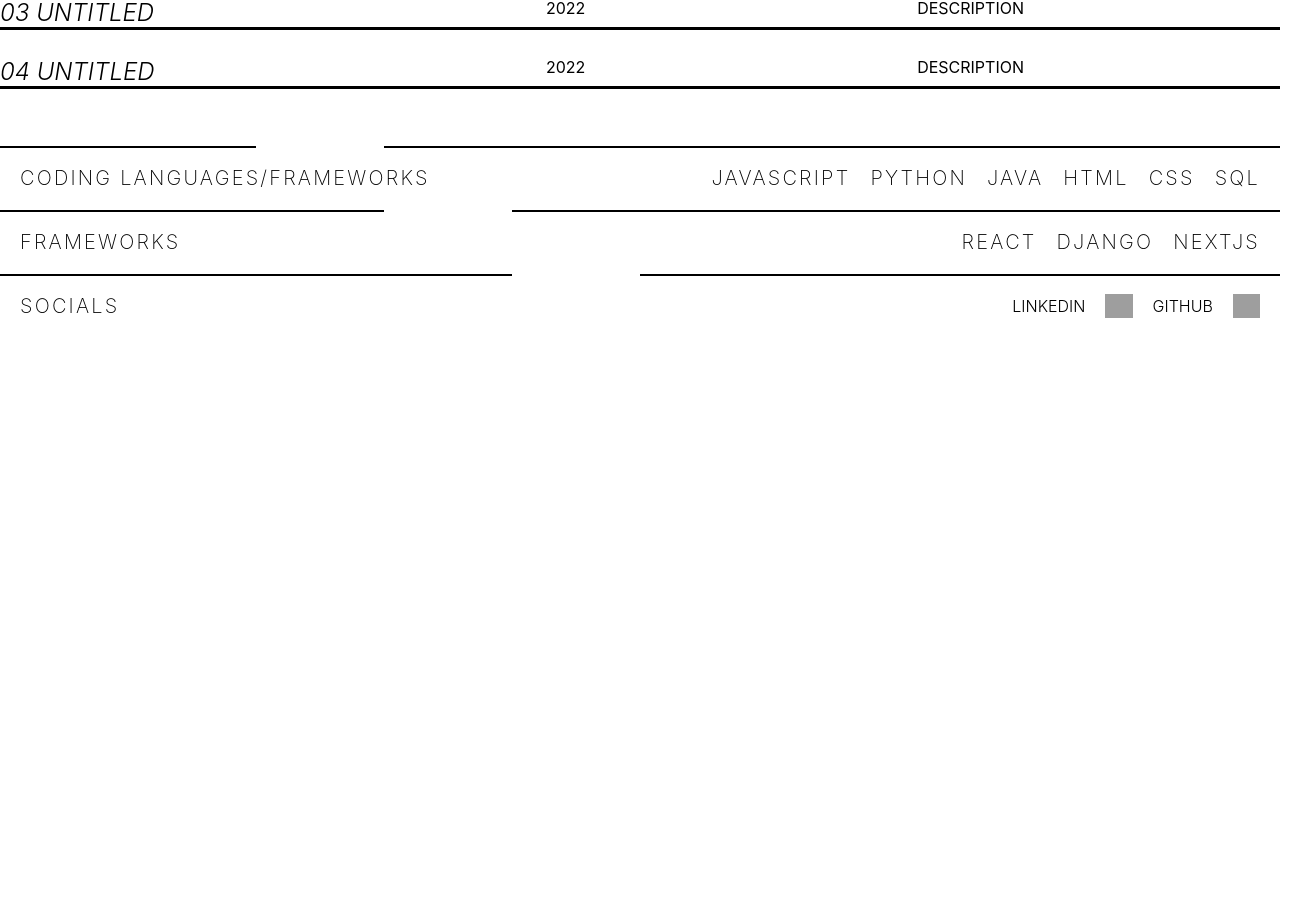
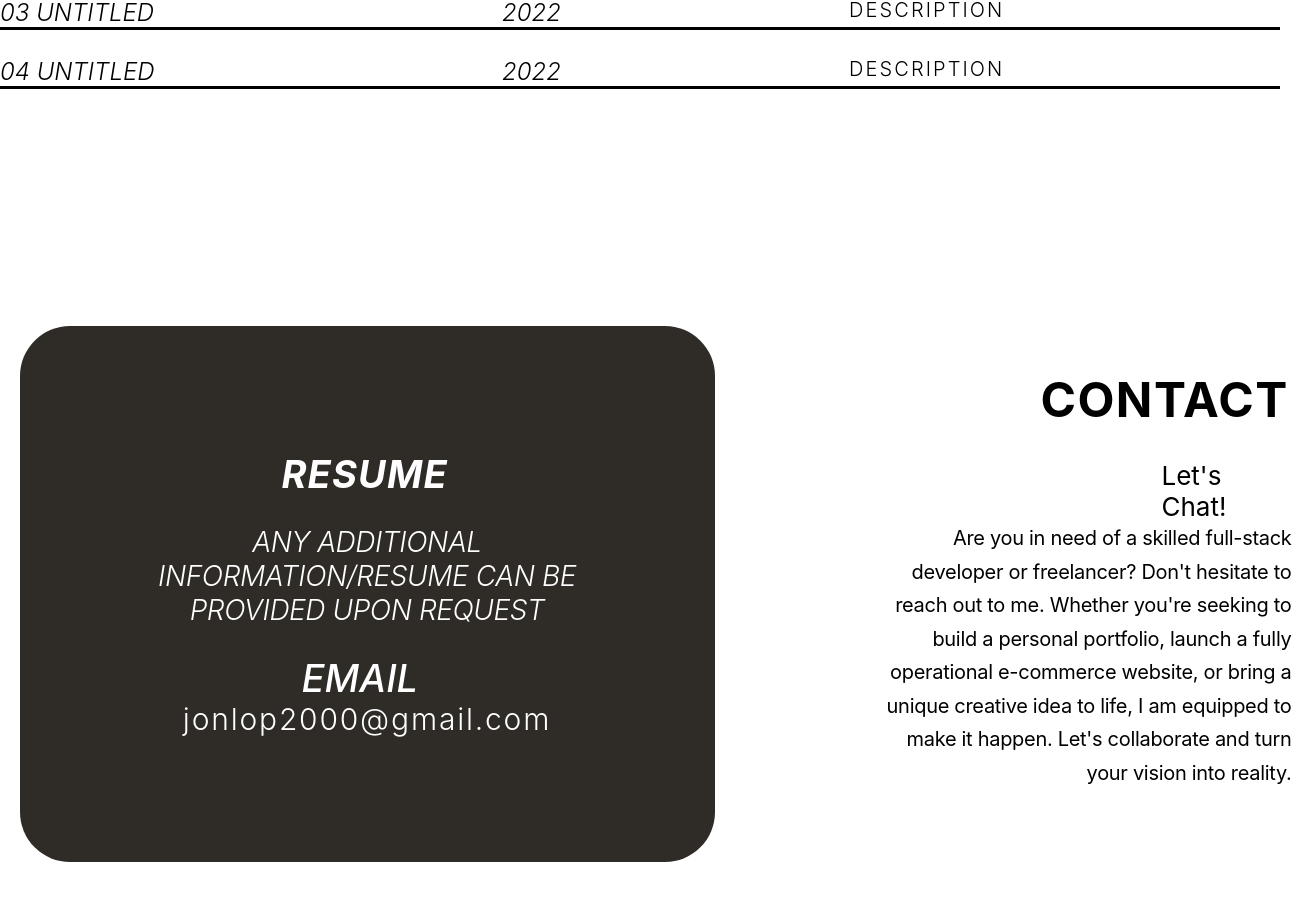
Before and after one commit to jonlop2000/jl-portfolio, a React (Create React App) app: page / in a window 1280 px wide. Shown: the part 1791-2692 px from the top of the page, 1311 px wide, since content can reach past the window. Before the commit the page ends 2129 px from the top, so only its background shows below. Built offline with nearby package versions, Linux system fonts and the light colour scheme; grey boxes are pictures that could not be loaded.

Commit message:
contact me page

```diff
--- a/src/App.css
+++ b/src/App.css
@@ -311,6 +311,24 @@ html {
   width: 214px;
 }
 
+.project .project-years {
+  color: #000000;
+  font-size: 24px;
+  font-style: italic;
+  font-weight: 300;
+  letter-spacing: 0;
+  line-height: normal;
+}
+
+.project .project-description {
+  color: #000000;
+  font-size: 20px;
+  font-weight: 300;
+  letter-spacing: 2.1px;
+  line-height: normal;
+  width: 175px;
+}
+
 .project .project-category {
   color: #000000;
   font-family: "Inter-MediumItalic", Helvetica;
@@ -386,6 +404,146 @@ html {
   align-items: center; /* Center the content vertically */
 }
 
+/* Contact */
+
+.contact {
+  align-items: center;
+  justify-content: center;
+  border: 1px none;
+  display: inline-flex;
+  gap: 157px;
+  min-height: 536px;
+  min-width: 1311px;
+  position: relative;
+  width: 100%;
+  padding-top: 180px;
+  padding-bottom: 230px;
+}
+
+.contact .email-section {
+  background-color: #2f2b26;
+  border-radius: 50px;
+  height: 536px;
+  overflow: hidden;
+  position: relative;
+  width: 695px;
+  display: flex;
+  flex-direction: column;
+  justify-content: center;
+  align-items: center;
+}
+
+.contact .resume {
+  color: #fffdfd;
+  font-size: 38px;
+  font-weight: 400;
+  letter-spacing: 1.14px;
+  line-height: normal;
+  white-space: nowrap;
+  width: 171px;
+  text-align: center;
+}
+
+.contact .resume-header {
+  font-style: italic;
+  font-weight: 700;
+  justify-content: center;
+  align-items: center;
+}
+
+.contact .space {
+  font-style: italic;
+  font-weight: 500;
+  justify-content: center;
+  align-items: center;
+}
+
+.contact .additional {
+  color: #ffffff;
+  font-size: 28px;
+  font-style: italic;
+  font-weight: 300;
+  letter-spacing: -0.42px;
+  line-height: normal;
+  width: 503px;
+  justify-content: center;
+  align-items: center;
+  text-align: center;
+}
+
+.contact .email-header {
+  color: #ffffff;
+  font-size: 38px;
+  font-style: italic;
+  font-weight: 500;
+  line-height: normal;
+  width: 131px;
+}
+
+.contact .email {
+  color: #ffffff;
+  font-size: 30px;
+  font-weight: 300;
+  letter-spacing: 1.8px;
+  line-height: normal;
+}
+
+.contact .contact-desc {
+  display: flex;
+  flex-direction: column;
+  align-items: flex-end;
+}
+
+.contact .contact-desc-text {
+  align-items: flex-end;
+  display: inline-flex;
+  flex: 0 0 auto;
+  flex-direction: column;
+  position: relative;
+}
+
+.contact .contact-heading {
+  align-items: flex-end;
+  display: inline-flex;
+  flex: 0 0 auto;
+  flex-direction: column;
+  position: relative;
+}
+.contact .contact-title {
+  color: #000000;
+  font-size: 48px;
+  font-weight: 700;
+  height: 58px;
+  letter-spacing: 1.44px;
+  line-height: normal;
+  margin-top: -1px;
+  position: relative;
+  width: 251px;
+}
+
+.contact .contact-subtitle {
+  color: #000000;
+  font-size: 26px;
+  font-weight: 400;
+  height: 42px;
+  letter-spacing: 0;
+  line-height: normal;
+  position: relative;
+  width: 130px;
+}
+
+.contact .contact-information {
+  color: #000000;
+  font-size: 20px;
+  font-weight: 400;
+  height: 274px;
+  letter-spacing: -0.3px;
+  line-height: 33.5px;
+  position: relative;
+  text-align: right;
+  width: 420px;
+}
+
 /* Social Links */
 
 .social-link {
--- /dev/null
+++ b/src/components/Contact.jsx
@@ -0,0 +1,36 @@
+import React from "react";
+
+const Contact = () => {
+  return (
+    <div className="contact">
+      <div className="email-section">
+        <div className="resume">
+          <span className="resume-header">RESUME</span>
+          <span className="space">&nbsp;</span>
+        </div>
+        <p className="additional">
+          ANY ADDITIONAL INFORMATION/RESUME CAN BE PROVIDED UPON REQUEST
+        </p>
+        <div className="email-header">EMAIL</div>
+        <div className="email">jonlop2000@gmail.com</div>
+      </div>
+      {/* <div className="contact-desc"> */}
+      <div className="contact-desc-text">
+        <div className="contact-heading">
+          <h1 className="contact-title">CONTACT</h1>
+          <div className="contact-subtitle">Let's Chat!</div>
+        </div>
+        <p className="contact-information">
+          Are you in need of a skilled full-stack developer or freelancer? Don't
+          hesitate to reach out to me. Whether you're seeking to build a
+          personal portfolio, launch a fully operational e-commerce website, or
+          bring a unique creative idea to life, I am equipped to make it happen.
+          Let's collaborate and turn your vision into reality.
+        </p>
+      </div>
+    </div>
+    // </div>
+  );
+};
+
+export default Contact;
--- a/src/components/Main.jsx
+++ b/src/components/Main.jsx
@@ -4,6 +4,7 @@ import Navbar from "./Navbar";
 import Hero from "./Hero";
 import About from "./About";
 import Projects from "./Projects";
+import Contact from "./Contact";
 
 export const Main = () => {
   return (
@@ -14,6 +15,7 @@ export const Main = () => {
         <Hero />
         <About />
         <Projects />
+        <Contact />
         <Footer />
       </div>
     </div>
--- a/src/components/Navbar.jsx
+++ b/src/components/Navbar.jsx
@@ -16,6 +16,9 @@ const Navbar = () => {
         <a href="/projects" className="nav-item">
           PROJECT
         </a>
+        <a href="/contact" className="nav-item">
+          CONTACT
+        </a>
       </div>
       <img
         className="email"
--- a/src/components/Projects.jsx
+++ b/src/components/Projects.jsx
@@ -11,16 +11,16 @@ const Projects = () => {
         <div className="project-section">
           <div className="project-details">
             <div className="project-title">01 UNTITLED</div>
-            <div>2022-2023</div>
-            <div>DESCRIPTION</div>
+            <div className="project-years">2022-2023</div>
+            <div className="project-description">DESCRIPTION</div>
           </div>
           <div className="line" />
         </div>
         <div className="project-section">
           <div className="project-details">
             <div className="project-title">02 UNTITLED</div>
-            <div>2023</div>
-            <div>DESCRIPTION</div>
+            <div className="project-years">2023</div>
+            <div className="project-description">DESCRIPTION</div>
           </div>
           <div className="line" />
         </div>
@@ -31,16 +31,16 @@ const Projects = () => {
         <div className="project-section">
           <div className="project-details">
             <div className="project-title">03 UNTITLED</div>
-            <div>2022</div>
-            <div>DESCRIPTION</div>
+            <div className="project-years">2022</div>
+            <div className="project-description">DESCRIPTION</div>
           </div>
           <div className="line" />
         </div>
         <div className="project-section">
           <div className="project-details">
             <div className="project-title">04 UNTITLED</div>
-            <div>2022</div>
-            <div>DESCRIPTION</div>
+            <div className="project-years">2022</div>
+            <div className="project-description">DESCRIPTION</div>
           </div>
           <div className="line" />
         </div>
```
